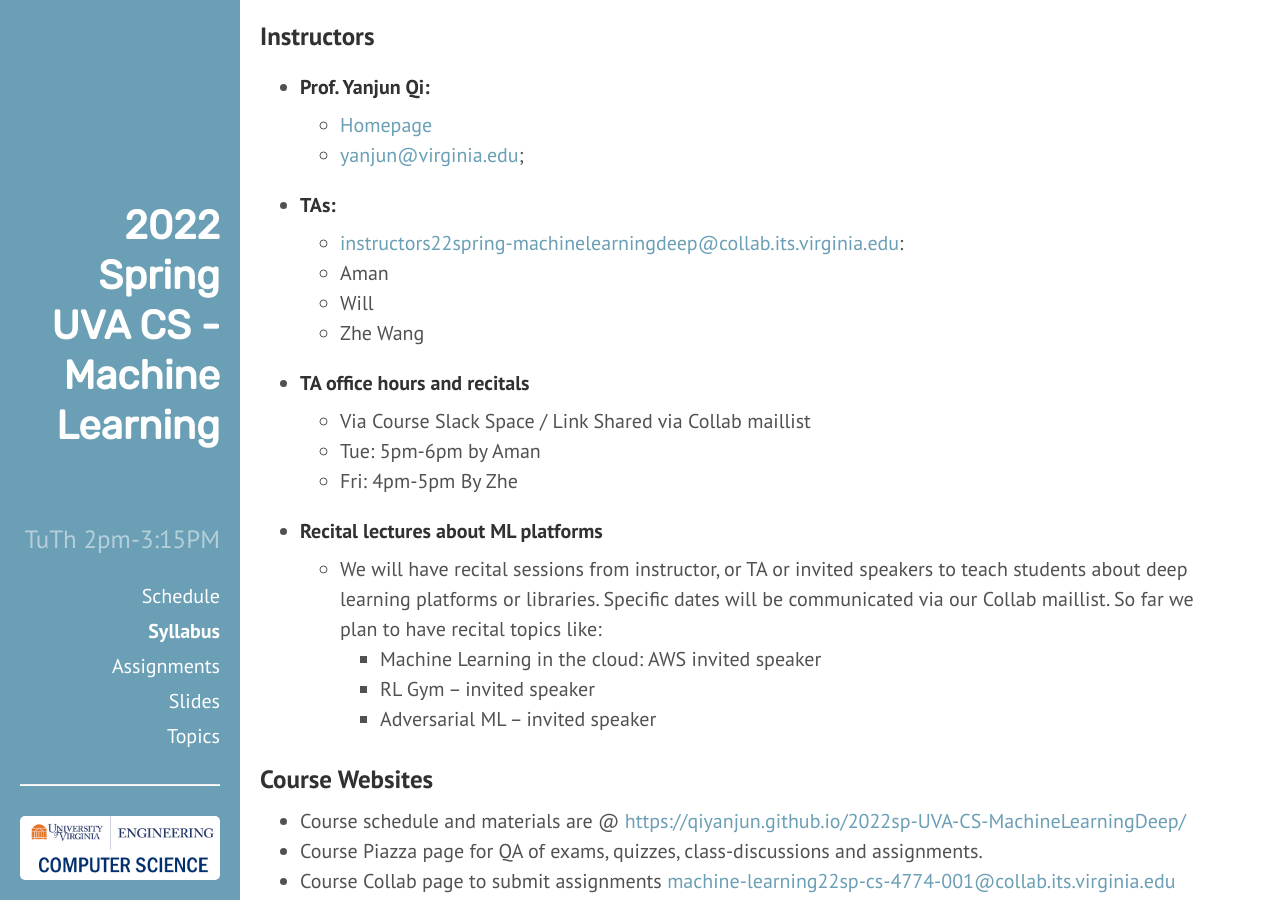
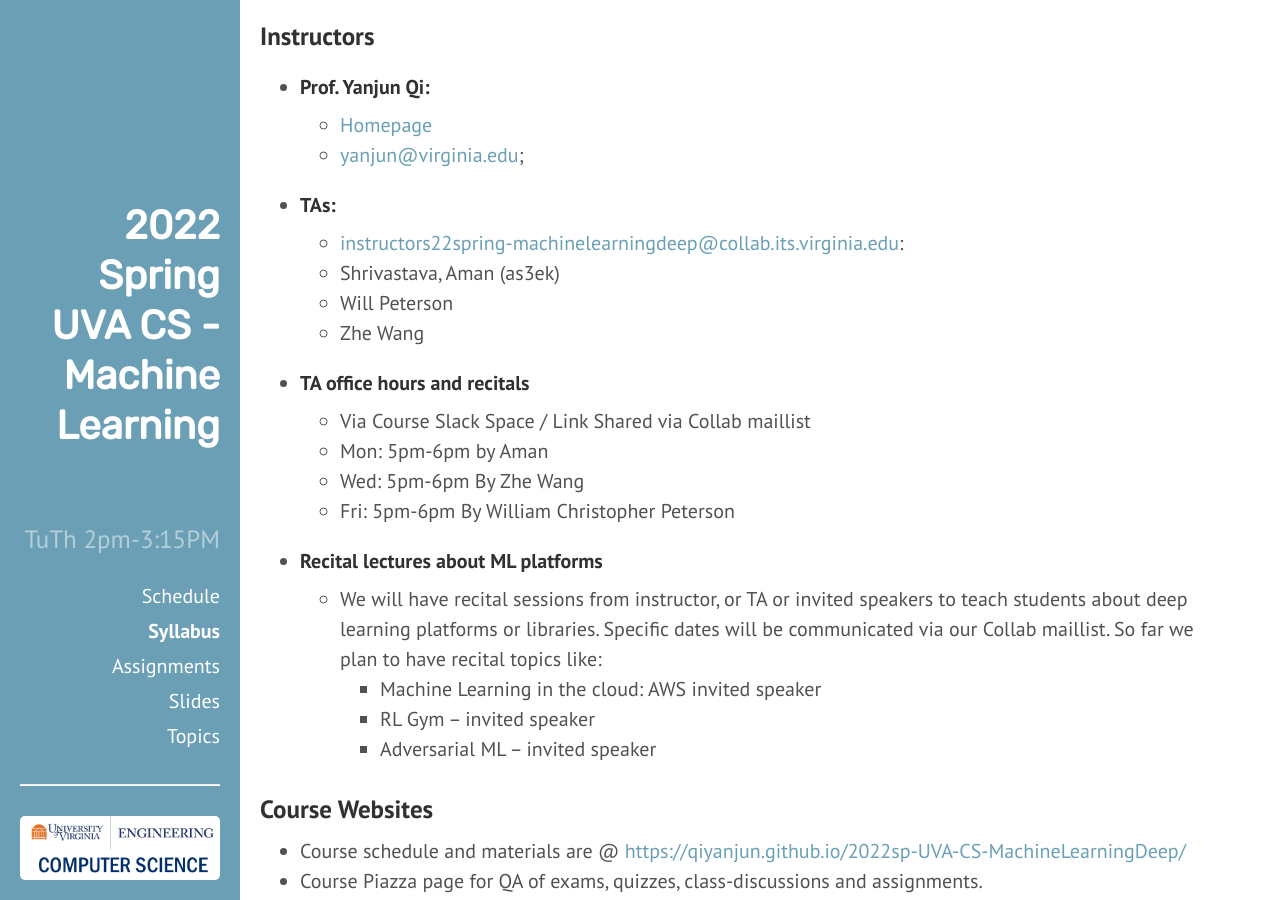
Before and after one commit to qiyanjun/2022sp-UVA-CS-MachineLearningDeep, a Jekyll site: the page built from About.md, in a window 1280 px wide and 900 px high, scrolled down 2240 px. Built offline with Jekyll 4.4.1, drawn with Linux system fonts in a browser that asks for light colours.

Commit message:
Update About.md

```diff
--- a/About.md
+++ b/About.md
@@ -76,15 +76,16 @@ desc: "Information for 2022 Spring  UVa CS Machine Learning, Math Foundations an
 
 + ##### TAs:
    + [instructors22spring-machinelearningdeep@collab.its.virginia.edu](mailto:instructors22spring-machinelearningdeep@collab.its.virginia.edu):
-   + Aman
-   + Will
+   + Shrivastava, Aman (as3ek)
+   + Will Peterson
    + Zhe Wang
 
 
 + #### TA office hours and recitals
   - Via Course Slack Space / Link Shared via Collab maillist
-  - Tue: 5pm-6pm by Aman
-  - Fri: 4pm-5pm By Zhe
+  - Mon: 5pm-6pm by Aman
+  - Wed: 5pm-6pm By Zhe Wang
+  - Fri: 5pm-6pm By William Christopher Peterson
 
 
 + #### Recital lectures about ML platforms
```
